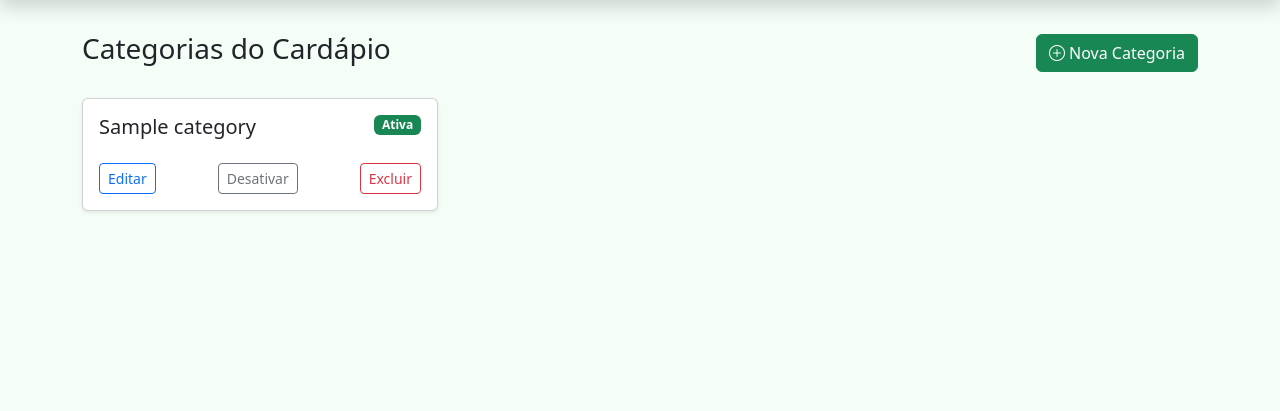
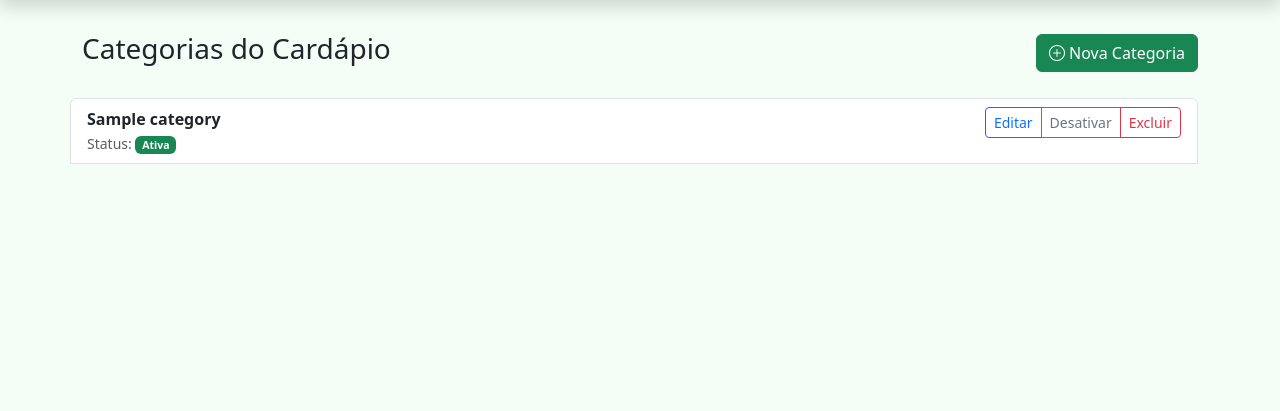
Before and after one commit to Erick0011/QrMenuX, a Flask app: page /dashboard/categories in a window 1280 px wide. Shown: the part 56-467 px from the top of the page. Run offline with Flask 3, Linux system fonts and the light colour scheme; a user stored in the database is signed in; tables that the repository leaves empty hold one stand-in row (values such as "Sample post").

```diff
--- a/app/templates/dashboard/categories.html
+++ b/app/templates/dashboard/categories.html
@@ -10,33 +10,35 @@
 </div>
 
 <div class="row">
+  <ul class="list-group">
   {% for cat in categories %}
-    <div class="col-md-6 col-lg-4 mb-3">
-      <div class="card h-100 shadow-sm">
-        <div class="card-body">
-          <div class="d-flex justify-content-between align-items-start">
-            <h5 class="card-title">{{ cat.name }}</h5>
+    <li class="list-group-item d-flex justify-content-between align-items-start flex-wrap">
+      <div class="me-auto">
+        <div class="fw-bold">{{ cat.name }}</div>
+        <small class="text-muted">
+          Status:
           <span class="badge bg-{{ 'success' if cat.is_active else 'secondary' }}">
             {{ 'Ativa' if cat.is_active else 'Desativada' }}
           </span>
+        </small>
       </div>
 
-          <div class="mt-3 d-flex justify-content-between">
-            <button class="btn btn-outline-primary btn-sm" data-bs-toggle="modal"
-              data-bs-target="#editCategoryModal{{ cat.id }}">Editar</button>
+      <div class="btn-group btn-group-sm mt-2 mt-md-0" role="group">
+        <button class="btn btn-outline-primary"
+                data-bs-toggle="modal" data-bs-target="#editCategoryModal{{ cat.id }}">
+          Editar
+        </button>
         <a href="{{ url_for('dashboard.toggle_category', category_id=cat.id) }}"
-               class="btn btn-outline-secondary btn-sm">
+           class="btn btn-outline-secondary">
           {{ 'Desativar' if cat.is_active else 'Ativar' }}
         </a>
         <a href="{{ url_for('dashboard.delete_category', category_id=cat.id) }}"
-               class="btn btn-outline-danger btn-sm"
+           class="btn btn-outline-danger"
            onclick="return confirm('Deseja realmente excluir esta categoria?');">
           Excluir
         </a>
       </div>
-        </div>
-      </div>
-    </div>
+    </li>
 
     <!-- Edit Modal -->
     <div class="modal fade" id="editCategoryModal{{ cat.id }}" tabindex="-1"
@@ -64,6 +66,8 @@
   {% else %}
     <p class="text-muted">Nenhuma categoria criada ainda.</p>
   {% endfor %}
+</ul>
+
 </div>
 
 <!-- Create Modal -->
--- a/app/templates/dashboard/items.html
+++ b/app/templates/dashboard/items.html
@@ -1,5 +1,5 @@
 {% extends "dashboard/dashboard_base.html" %}
-{% block title %}Pratos{% endblock %}
+{% block title %} Pratos{% endblock %}
 
 {% block head %}
 <style>
```
Lines whose indentation alone changed are shown as unchanged.
